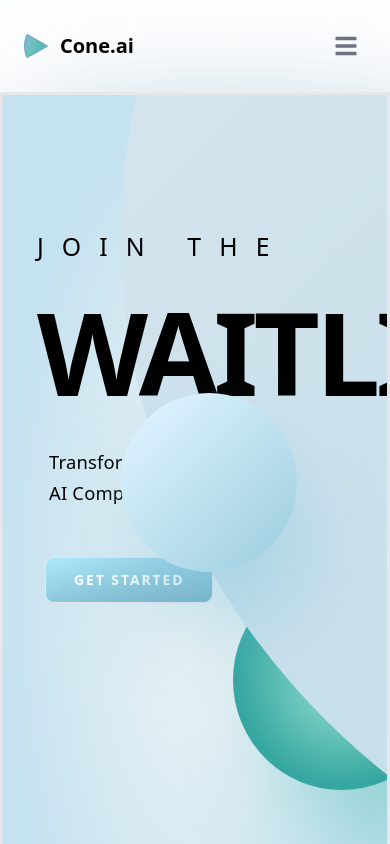
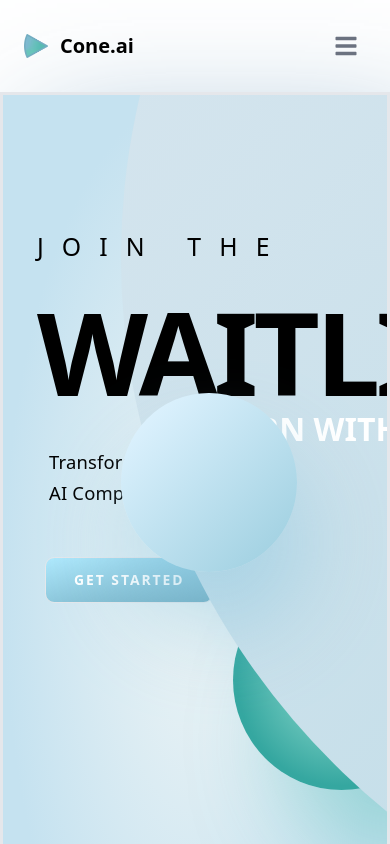
Before and after one commit to vineet-sinha/coach-web, a Next.js app: page / in a window 390 px wide. Shown: the top 844 px of the page. Built offline with nearby package versions, Linux system fonts and the light colour scheme; no server answers.

Commit message:
mobile responsive

```diff
--- a/pages/index.tsx
+++ b/pages/index.tsx
@@ -95,8 +95,8 @@ export default function Home() {
               </div>
             </div>
           </div> */}
-          <div className="w-[54.75rem] flex flex-row items-start justify-center max-w-full">
-            <h1 className="mt-48 text-[3rem] font-bold m-0 relative text-inherit uppercase font-inherit z-[1] mq825:text-[3rem] mq825:leading-[0.688rem] mq450:text-[1.813rem] mq450:leading-[0.438rem]">
+          <div className="md:w-[54.75rem] flex flex-row items-start justify-center max-w-full">
+            <h1 className="mt-64 md:mt-48 text-[2rem] md:text-[3rem] font-bold m-0 relative text-inherit uppercase font-inherit z-[1] mq825:text-[3rem] mq825:leading-[0.688rem] mq450:text-[1.813rem] mq450:leading-[0.438rem]">
               Learn with AI
             </h1>
           </div>
```
